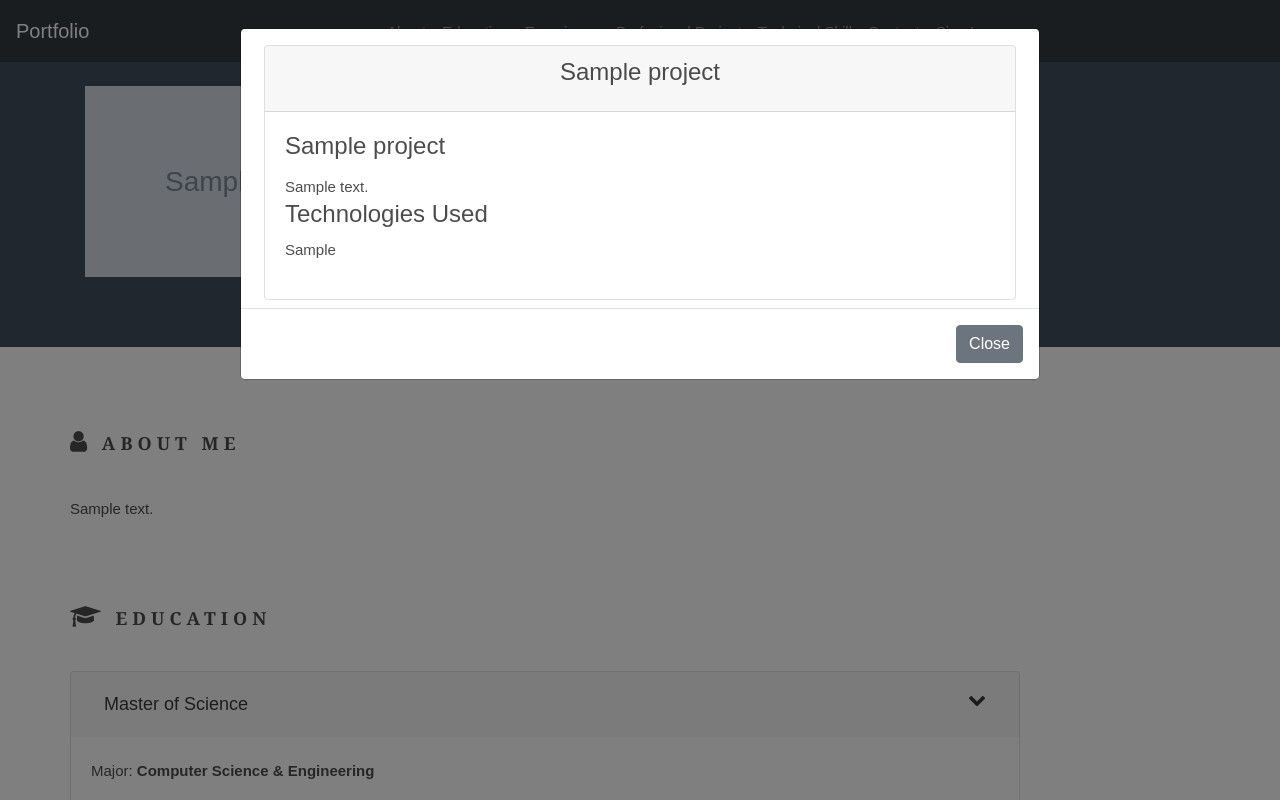
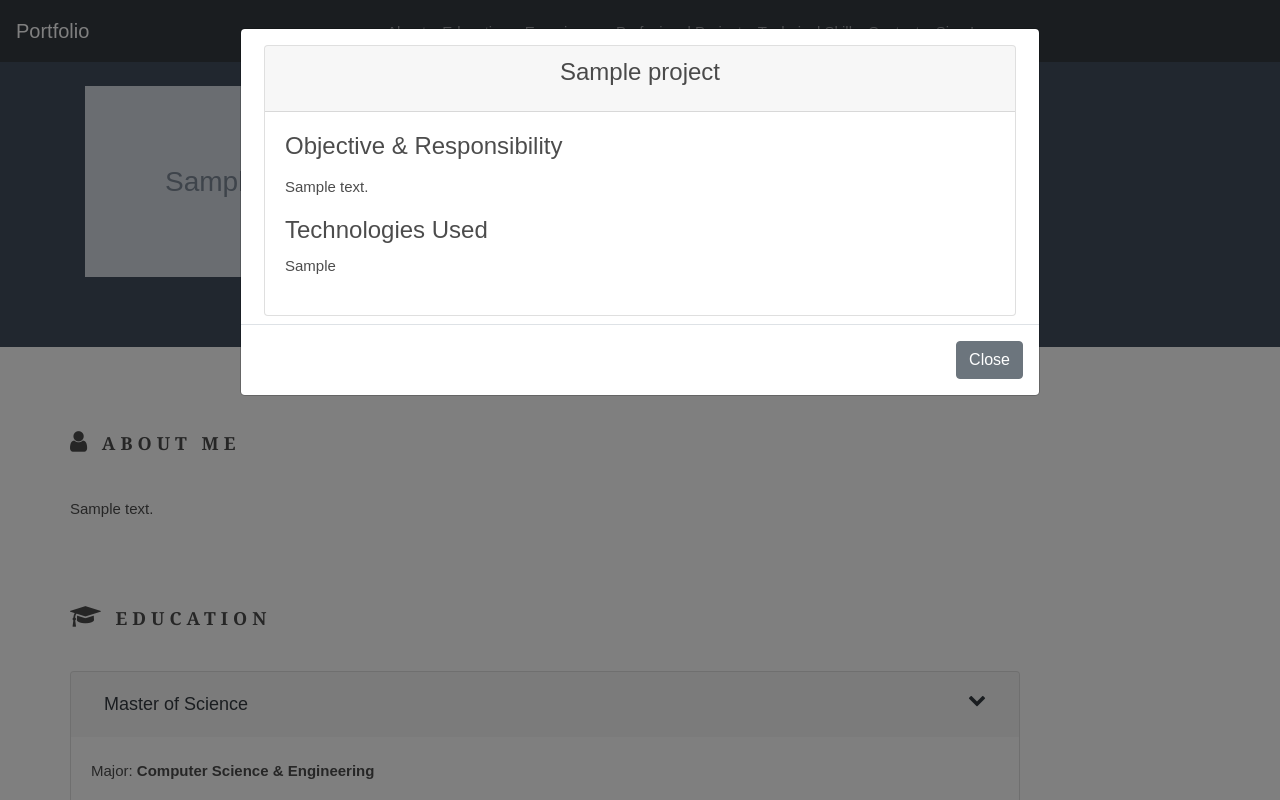
Before and after one commit to MoinulHossainNabil/Dj-Portfolio, a Django app: page /portfolio/ in a window 1280 px wide, after a click on "View Description". Run offline with Django 3.2, Linux system fonts and the light colour scheme; tables that the repository leaves empty hold one stand-in row (values such as "Sample post"); grey boxes marked "Sample" are stand-in pictures; some libraries are stand-ins or nearby versions.

Commit message:
updated prof project ui

```diff
--- a/templates/professional_project.html
+++ b/templates/professional_project.html
@@ -48,9 +48,9 @@
                         <h4 class="card-title text-center">{{project.title}}</h4>
                       </div>
                       <div class="card-body text-justify">
-                        <h4 class="card-title">{{project.title}}</h4>
+                        <h4 class="card-title">Objective & Responsibility</h4>
                         {{project.description|safe}}
-                        <h4>Technologies Used</h4>
+                        <h4 class="mt-3">Technologies Used</h4>
                         <p>{{project.used_technologies}}</p>
                       </div>
                   </div>
```
